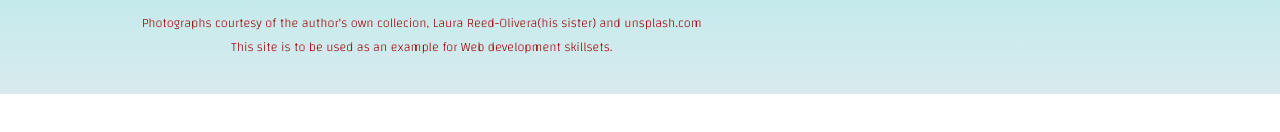
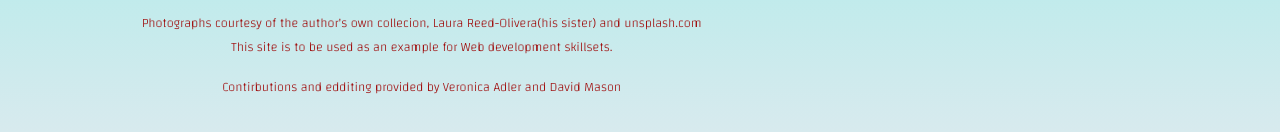
Before and after one commit to bushido1586/Portfolio_Project, a website: page aboutus.html in a window 1280 px wide. Shown: the part 1857-1989 px from the top of the page. Before the commit the page ends 1951 px from the top, so only its background shows below. Drawn offline with nearby package versions, Linux system fonts and the light colour scheme; a web font is replaced by a local one.

Commit message:
added contirbutor credits

```diff
--- a/aboutus.html
+++ b/aboutus.html
@@ -186,6 +186,7 @@
         <div class="row">
             <div class="col-6 offset-sm-1 text-center" id="photoRights">
                 <p><small>Photographs courtesy of the author's own collecion, Laura Reed-Olivera(his sister) and unsplash.com<br>This site is to be used as an example for Web development skillsets.</small></p>
+                <p><small>Contirbutions and edditing provided by Veronica Adler and David Mason</small></p>
             </div>
         </div>
     </footer>
```
Also changed, not shown: booking.html (+1 -0 lines), gallery.html (+1 -0 lines), index.html (+1 -0 lines).
